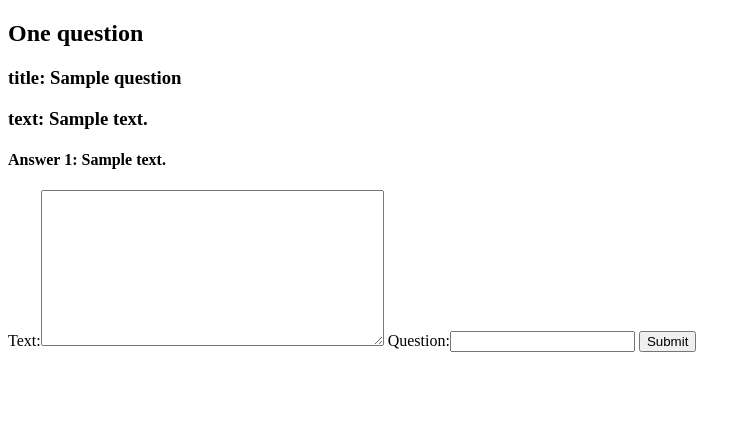
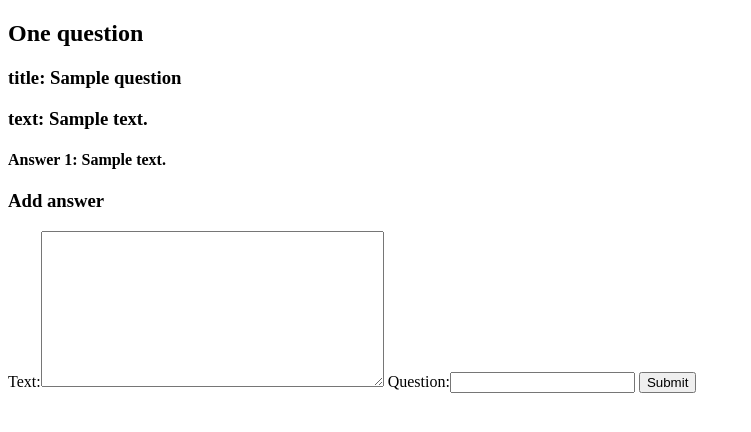
Before and after one commit to Shadowrise/web, a Django app: page /question/1/ in a window 1280 px wide. Shown: the top 432 px of the page, without its empty margins (0-751 px from the left). Run offline with Django 3.2, Linux system fonts and the light colour scheme; tables that the repository leaves empty hold one stand-in row (values such as "Sample post").

Commit message:
Update question.html

```diff
--- a/ask/qa/templates/question.html
+++ b/ask/qa/templates/question.html
@@ -7,6 +7,7 @@
 {% for a in question.answer_set.all %}
 <h4>Answer {{ a.id }}: {{ a.text }}</h4>
 {% endfor %}
+<h3>Add answer</h3>
 <form action="/answer/" method="post">
 {% csrf_token %}
 {{ answer_form.as_table }}
```
